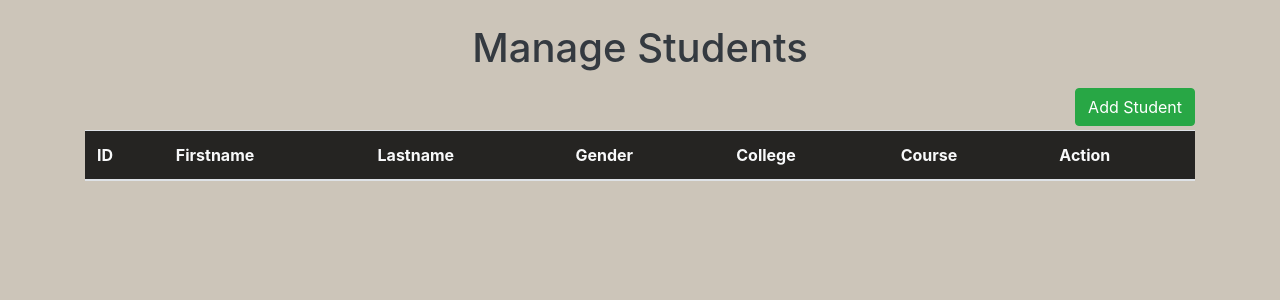
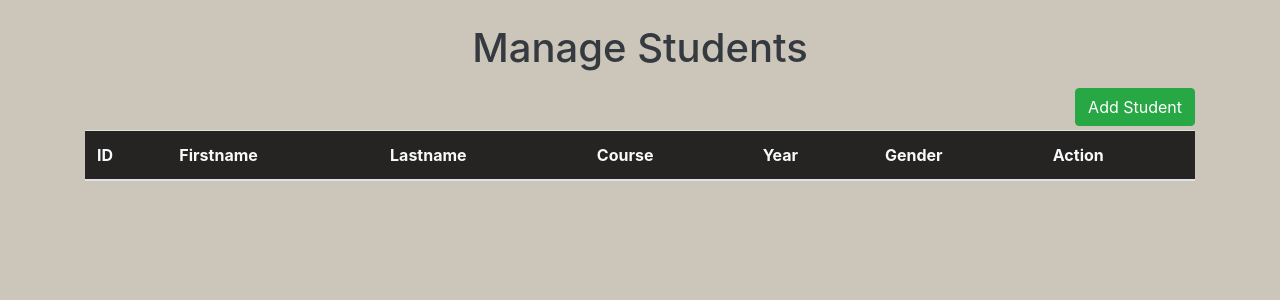
Before and after one commit to richardjamolodmagsalayjr/StudentInformationSystem-WebApplication-Python, a Flask app: page /student in a window 1280 px wide. Shown: the part 56-356 px from the top of the page. Run offline with Flask 2, Linux system fonts and the light colour scheme; lists and menus that the app fills with data are empty; some libraries are stand-ins or nearby versions.

Commit message:
Edit table headers in manage_student.html

```diff
--- a/ssis_website/templates/manage_student.html
+++ b/ssis_website/templates/manage_student.html
@@ -21,9 +21,9 @@
                 <th scope="col">ID</th>
                 <th scope="col">Firstname</th>
                 <th scope="col">Lastname</th>
+                <th scope="col">Course</th>
+                <th scope="col">Year</th>
                 <th scope="col">Gender</th>
-                <th scope="col">College</th>
-                <th scope="col">Course</th>
                 <th scope="col">Action</th>
               </tr>
             </thead>
```
